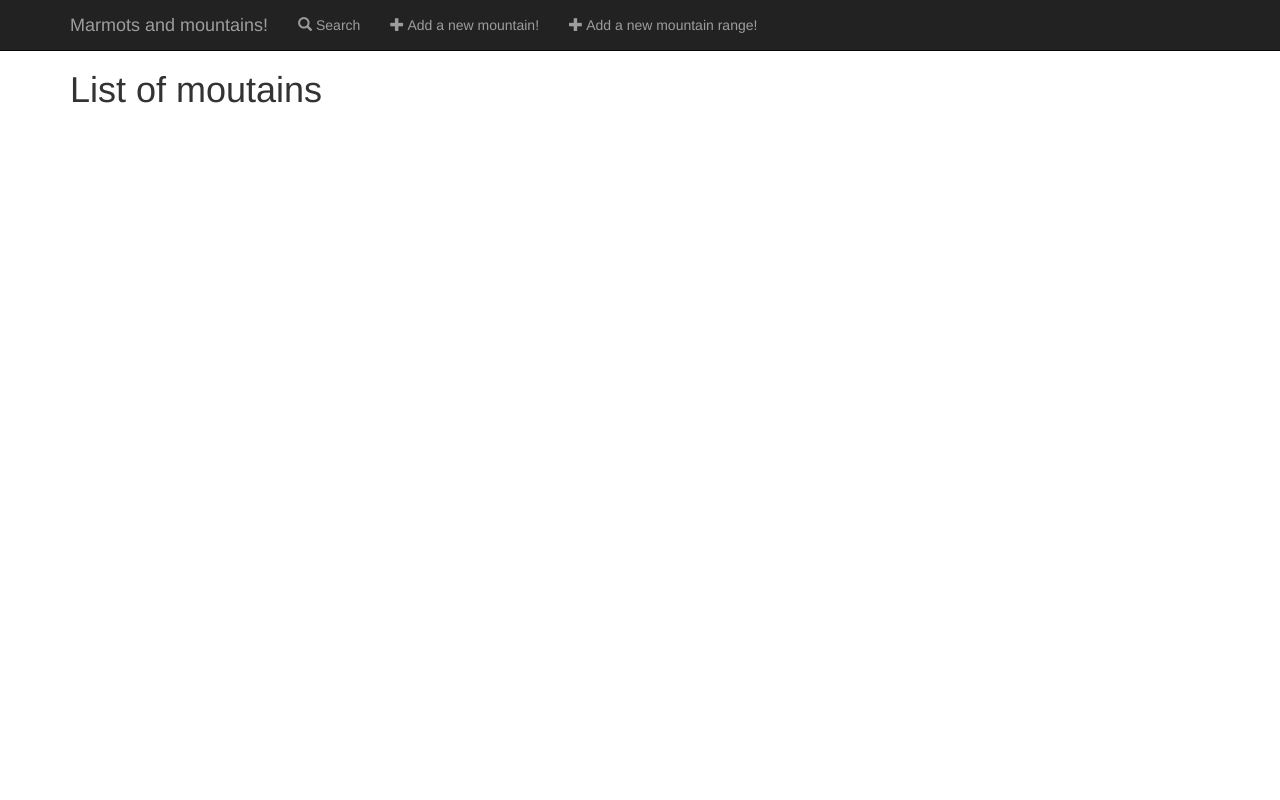
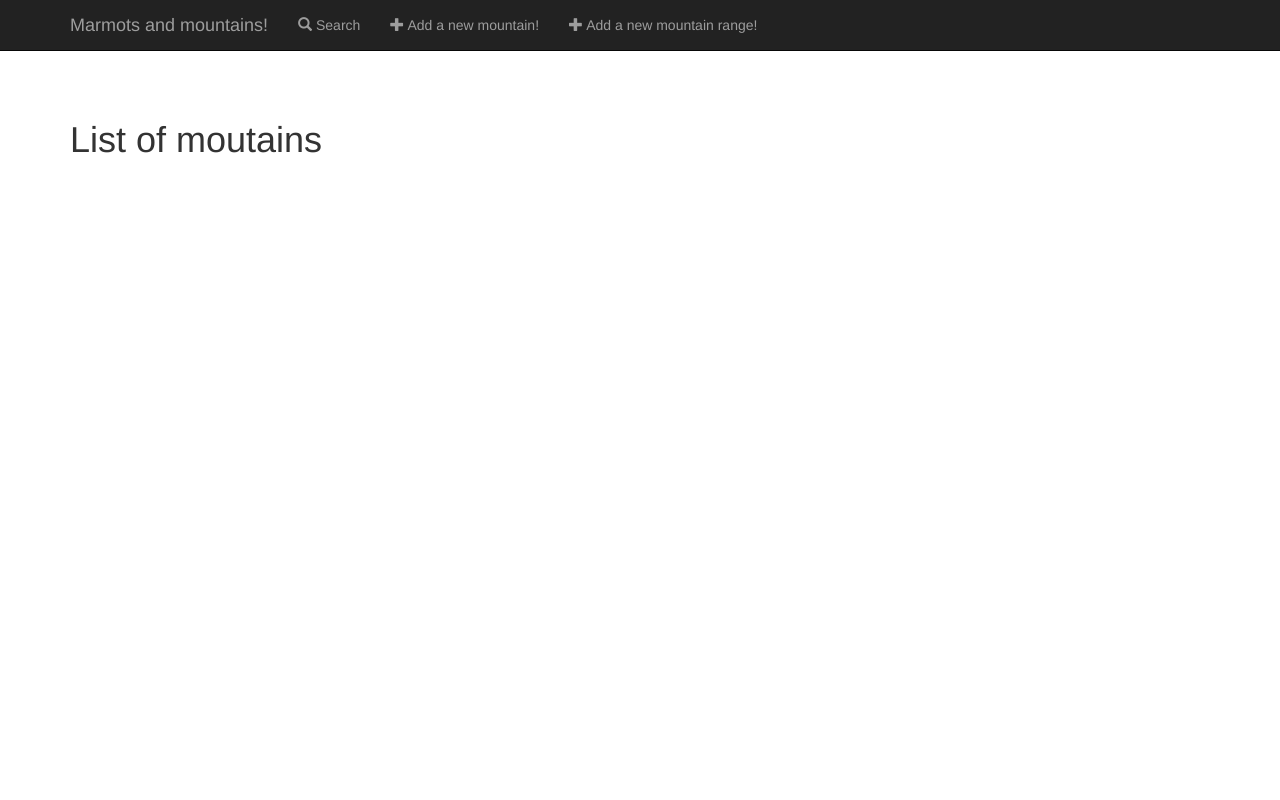
Before and after one commit to amstilp/django-mountains, a Django app: page /mountain/ in a window 1280 px wide. Run offline with Django 3.2, Linux system fonts and the light colour scheme; data that the repository does not hold is empty; some libraries are stand-ins or nearby versions.

Commit message:
update mountain static file stuff?

```diff
--- a/mountains/static/css/bootstrap_extra.css
+++ b/mountains/static/css/bootstrap_extra.css
@@ -1,9 +1,5 @@
 body {
-  padding-top: 50px;
-}
-.starter-template {
-  padding: 40px 15px;
-  text-align: center;
+  padding-top: 100px;
 }
 
 table img {
--- a/mountains/urls.py
+++ b/mountains/urls.py
@@ -14,5 +14,5 @@ urlpatterns = [
     url(r'^mountain/$', views.mountain_list, name='mountain_list'),
     url(r'^mountain/advanced_search/$', views.mountain_advanced_search, name="mountain_advanced_search"),
     url(r'^mountain/results/$', views.mountain_results, name="mountain_results"),
-    url(r'^media/(?P<path>.*)$', 'django.views.static.serve', {'document_root': settings.MEDIA_ROOT})
+    url(r'^media/(?P<path>.*)$', 'django.views.static.serve', {'document_root': settings.MEDIA_ROOT}),
 ]
```
